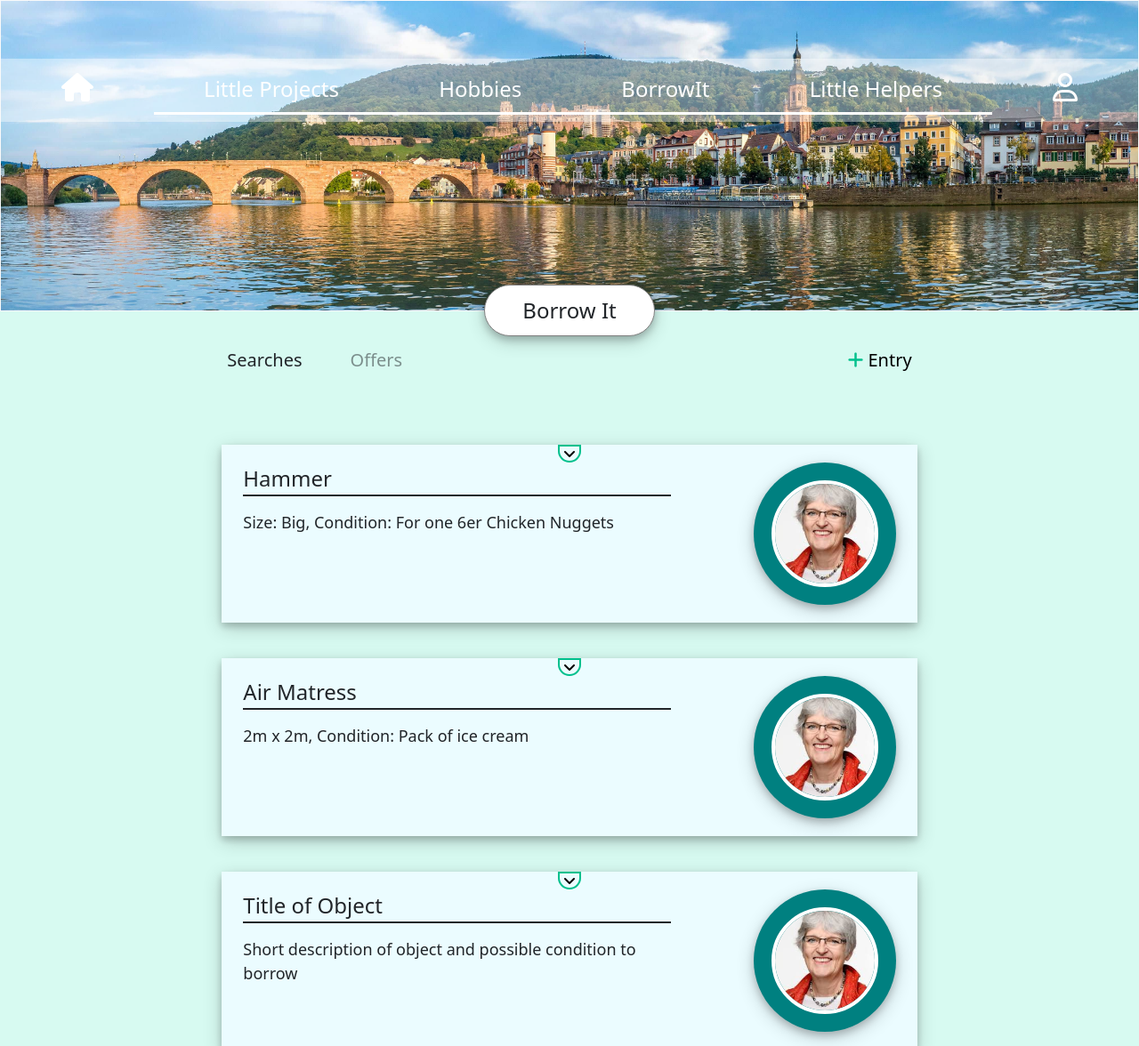
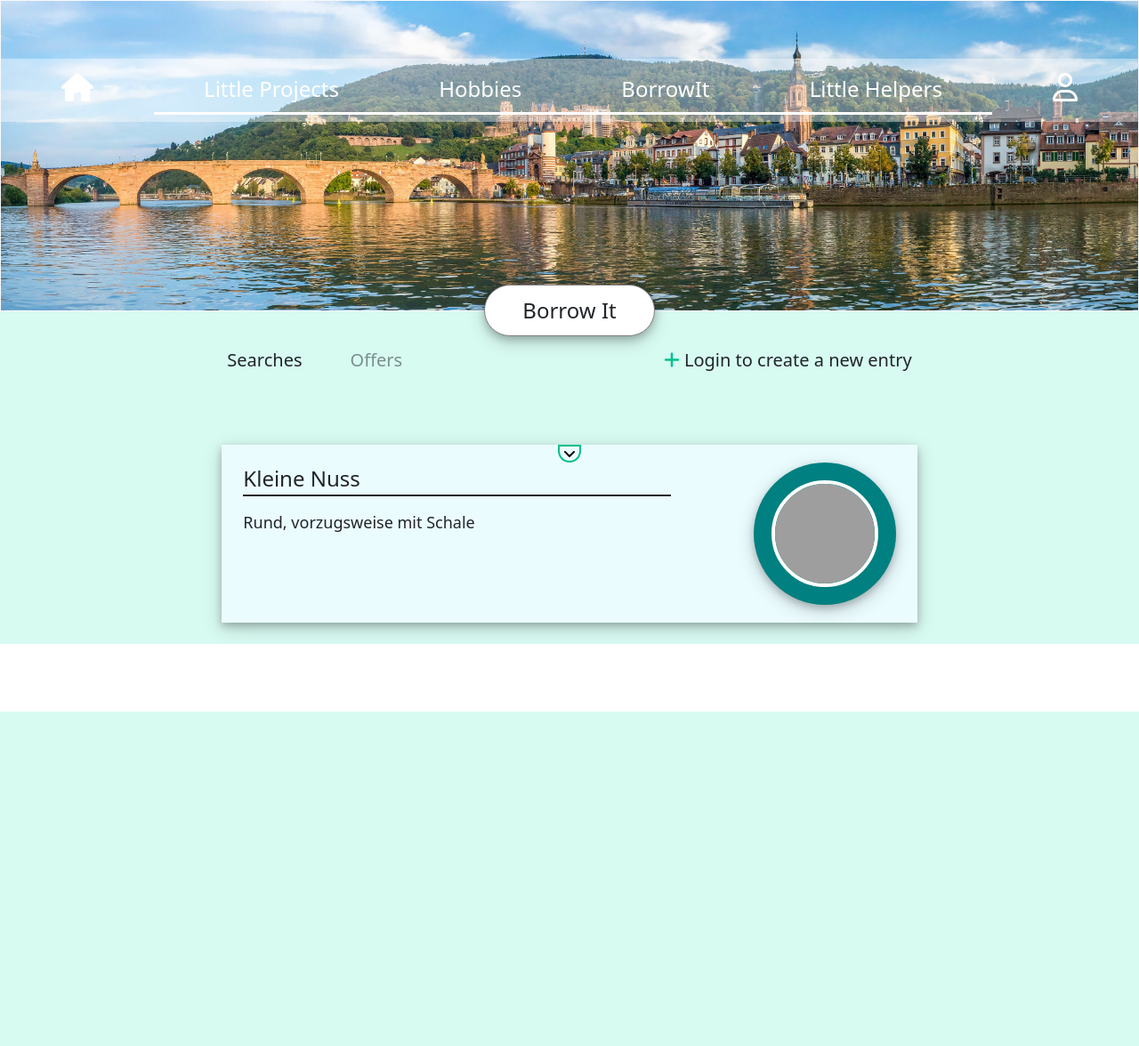
Before and after one commit to mille1992/project5, a Django app: page /borrowIt in a window 1280 px wide. Shown: the whole page at 89% size. After the commit the page ends 800 px from the top, so only its background shows below. Run offline with Django 3.2, Linux system fonts and the light colour scheme; data comes from the database, SQL or seed files in the repository; both versions use the stored data as it was after the commit; some libraries are stand-ins or nearby versions; grey boxes are pictures that could not be loaded.

Commit message:
Add create Rental functionality. Read Rental entries from DB into view

```diff
--- a/project5/yayberhood/models.py
+++ b/project5/yayberhood/models.py
@@ -45,4 +45,4 @@ class Rental(models.Model):
     RentalTypes = models.TextChoices('rentalTypes', 'Searches Offers')
     rentalType = models.CharField(blank=False, choices = RentalTypes.choices, max_length=10)
     rentalRentable = models.BooleanField(default=True)
-    borrowingUser = models.ForeignKey(User, on_delete=models.CASCADE, related_name="rentalsBorrowedByUser")
+    borrowingUser = models.ForeignKey(User, on_delete=models.CASCADE, related_name="rentalsBorrowedByUser", blank=True, null=True)
--- a/project5/yayberhood/static/yayberhood/css/borrowIt.css
+++ b/project5/yayberhood/static/yayberhood/css/borrowIt.css
@@ -76,3 +76,11 @@
     margin-right: 0pc;
     box-shadow: 0 4px 8px 0 rgba(0, 0, 0, 0.2), 0 6px 20px 0 rgba(0, 0, 0, 0.19);
 }
+.borrowIt-createForm{
+    padding: 24px;
+}
+.borrowIt-groupCreationTimestamp{
+    font-size: 12px;
+    position: relative;
+    bottom: -40px;
+}
--- a/project5/yayberhood/templates/yayberhood/borrowIt.html
+++ b/project5/yayberhood/templates/yayberhood/borrowIt.html
@@ -34,62 +34,38 @@
                 </div>
                 <div class="col-8" style="padding-right: 30px; text-align: right;">
                     <p name="borrowIt-addGroup" style="font-size: 20px;">
-                        <a class="createButton" href="{% url 'createLittleProject' %}">
-                        <i class="fas fa-plus" style="font-size: 20px; vertical-align: middle; color: #00c08d; padding-bottom: 3px;"></i>
-                        Entry
-                        </a>
+                        {% if user.is_authenticated %}
+
+                            <a class="createButton" href="{% url 'createBorrowIt' %}">
+                            <i class="fas fa-plus" style="font-size: 20px; vertical-align: middle; color: #00c08d; padding-bottom: 3px;"></i>
+                            Entry
+                            </a>
+                        {% else %}
+                            <i class="fas fa-plus plus-icon" style="font-size: 20px; vertical-align: middle; color: #00c08d; padding-bottom: 3px;"></i>
+                            Login to create a new entry
+                        {% endif %}
                     </p>
                 </div>
             </div>
             <div class="borrowIt-scrollView" style="margin-top: 40px; overflow-y: scroll; max-height: 700px; display: block;">
+                {% for rental in rentals %}
                 <div class="row borrowIt-outer-box" style="margin-top: 0px;">
                     <div class="row">
                         <i class="fas fa-angle-down borrowIt-pocket"></i>
                     </div>
                     <div class="row borrowIt-inner-box">
                         <div class="col-8">
-                            <p class="borrowIt-projectTitle">Hammer</p>
-                            <p class="borrowIt-projectShortDescription"> Size: Big, Condition: For one 6er Chicken Nuggets </p>
+                            <p class="borrowIt-projectTitle">{{rental.rentalTitle}}</p>
+                            <p class="borrowIt-projectShortDescription"> {{rental.rentalDescriptionShort}} </p>
                         </div>
                         <div class="col-4">
                             <div class="profilePhotoBorder">
-                                <img class="profilePhoto" src="{% static 'yayberhood/img/ProfileGabi.jpg' %}">
+                                <img class="profilePhoto" src={{rental.rentalOwner.profilePhotoUrl}}>
                             </div>
                         </div>
                     </div>
                 </div>
-                <div class="row borrowIt-outer-box">
-                    <div class="row">
-                        <i class="fas fa-angle-down borrowIt-pocket"></i>
-                    </div>
-                    <div class="row borrowIt-inner-box">
-                        <div class="col-8">
-                            <p class="borrowIt-projectTitle"> Air Matress</p>
-                            <p class="borrowIt-projectShortDescription"> 2m x 2m, Condition: Pack of ice cream </p>
-                        </div>
-                        <div class="col-4">
-                            <div class="profilePhotoBorder">
-                                <img class="profilePhoto" src="{% static 'yayberhood/img/ProfileGabi.jpg' %}">
-                            </div>
-                        </div>
-                    </div>
-                </div>
-                <div class="row borrowIt-outer-box">
-                    <div class="row">
-                        <i class="fas fa-angle-down borrowIt-pocket"></i>
-                    </div>
-                    <div class="row borrowIt-inner-box">
-                        <div class="col-8">
-                            <p class="borrowIt-projectTitle"> Title of Object</p>
-                            <p class="borrowIt-projectShortDescription"> Short description of object and possible condition to borrow </p>
-                        </div>
-                        <div class="col-4">
-                            <div class="profilePhotoBorder">
-                                <img class="profilePhoto" src="{% static 'yayberhood/img/ProfileGabi.jpg' %}">
-                            </div>
-                        </div>
-                    </div>
-                </div>
+                {% endfor %}
 
             </div>
         </div>
--- a/project5/yayberhood/urls.py
+++ b/project5/yayberhood/urls.py
@@ -9,6 +9,7 @@ urlpatterns = [
     path("hobbies", views.hobbies, name="hobbies"),
     path("createHobbyGroup", views.createHobbyGroup, name="createHobbyGroup"),
     path("borrowIt", views.borrowIt, name="borrowIt"),
+    path("createBorrowIt", views.createBorrowIt, name="createBorrowIt"),
     path("littleHelpers", views.littleHelpers, name="littleHelpers"),
     path("createLittleHelpers", views.createLittleHelpers, name="createLittleHelpers"),
     path("login", views.login_view, name="login"),
--- a/project5/yayberhood/views.py
+++ b/project5/yayberhood/views.py
@@ -69,7 +69,31 @@ def createHobbyGroup(request):
     return render(request, "yayberhood/createHobbyGroup.html")
 
 def borrowIt(request):
-    return render(request, "yayberhood/borrowIt.html")
+    rentals = Rental.objects.all()
+    rentals = rentals.order_by("-rentalCreationTimestamp").all()
+    return render(request, "yayberhood/borrowIt.html",{
+        "rentals":rentals,
+    })
+
+def createBorrowIt(request):
+    if request.method == "POST":
+        ### create hobby group from create hobby group page ###
+        title = request.POST["borrowIt-createTitle"]
+        description_short = request.POST["borrowIt-createDescriptionShort"]
+        description_detailed = request.POST["borrowIt-createDescriptionDetailed"]
+        borrowIt_rentalType = request.POST["borrowIt-rentalType"]
+        curr_user = User.objects.get(id = request.user.id)
+
+        new_rental = Rental.objects.create(
+            rentalOwner = curr_user,
+            rentalTitle = title,
+            rentalDescriptionShort = description_short,
+            rentalDescriptionDetailed = description_detailed,
+            rentalType = borrowIt_rentalType
+        )
+        new_rental.save()
+        return HttpResponseRedirect(reverse("borrowIt"))
+    return render(request, "yayberhood/createBorrowIt.html")
 
 def littleHelpers(request):
     little_helpers = Help.objects.all()
```
Also changed, not shown: project5/yayberhood/templates/yayberhood/createBorrowIt.html (added, +51 -0 lines), project5/yayberhood/templates/yayberhood/hobbies.html (+5 -5 lines), project5/db.sqlite3.
